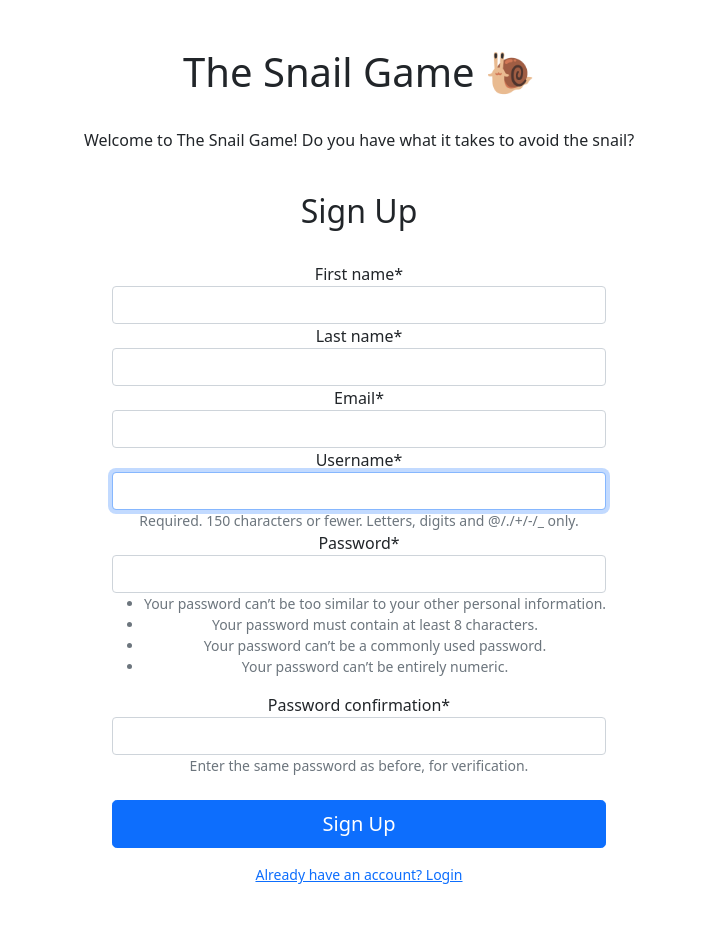
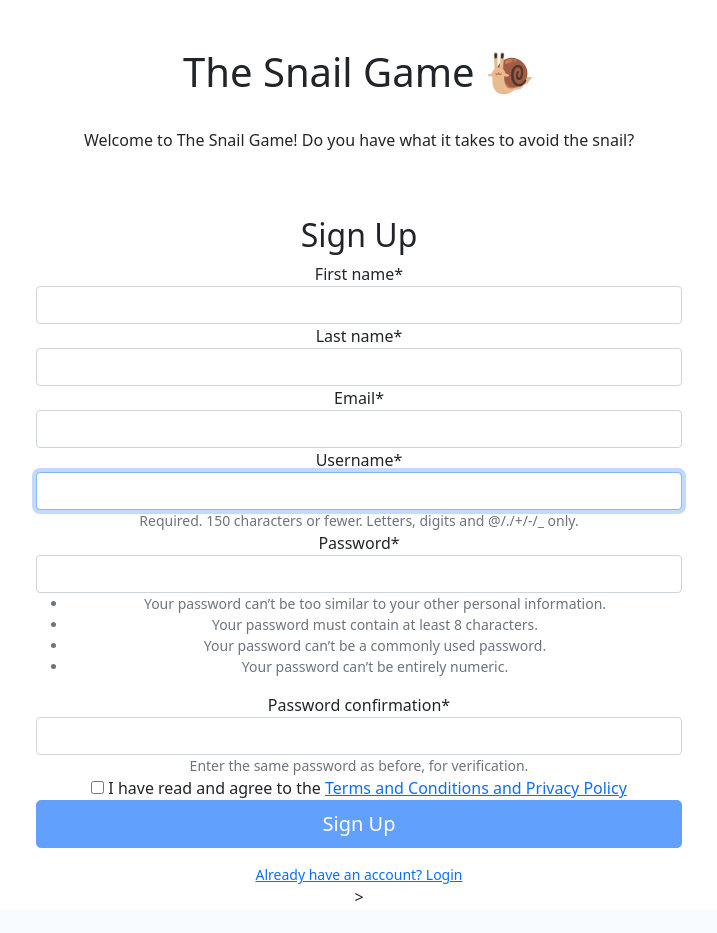
Before and after one commit to alfiewalliss/Group-Software-Project, a Django app: page /signUp/ in a window 1280 px wide. Shown: the part 56-989 px from the top of the page, without its empty margins (281-998 px from the left). After the commit the page ends 957 px from the top, so only its background shows below. Run offline with Django 4.2, Linux system fonts and the light colour scheme; some libraries are stand-ins or nearby versions.

Commit message:
Update signUp.html

```diff
--- a/locationgame/users/templates/users/signUp.html
+++ b/locationgame/users/templates/users/signUp.html
@@ -2,11 +2,21 @@
     <head>
         {% load crispy_forms_tags %}
         <link href="https://cdn.jsdelivr.net/npm/bootstrap@5.1.3/dist/css/bootstrap.min.css" rel="stylesheet" integrity="sha384-1BmE4kWBq78iYhFldvKuhfTAU6auU8tT94WrHftjDbrCEXSU1oBoqyl2QvZ6jIW3" crossorigin="anonymous">
+
+        <script>
+            function enableSubmit(box) {
+                if(box.checked){
+                    document.getElementById("button").disabled = false;
+                } else {
+                    document.getElementById("button").disabled = true;
+                }
+            }
+        </script>
     </head>
-    <body>
+    <body class="text-center">
         <!--Navigation Bar-->
         <nav class="navbar navbar-expand-md navbar-dark bg-primary">
-            <a class="navbar-brand"> 🐌</a>
+            <a class="navbar-brand">🐌</a>
             <button class="navbar-toggler" type="button" data-bs-toggle="collapse" data-bs-target="#navbarMenu">
               <span class="navbar-toggler-icon"></span>
             </button>
@@ -24,32 +34,31 @@
                 </li>
               </ul>
             </div>
-          </nav>
+        </nav>
 
         <div class="text-center">
-            <br>
-            <br>
+            <br><br>
             <h1>The Snail Game 🐌</h1>
             <br>
             <p>Welcome to The Snail Game! Do you have what it takes to avoid the snail?</p>
-            <br>
+            <br><br>
             <main class="form-signin">
                 <div class="card card-block w-30 d-inline-flex" style="border:0">
                     <h2 class="form-floating">Sign Up</h2>
-                    <br>
                     <form method="POST">
                         {% csrf_token %}
                         {{ form|crispy }}
-                        <br>
-                        <button class="w-100 btn btn-lg btn-primary" type="submit">Sign Up</button>
+
+                        <!-- TODO create write Terms and Conditions -->
+                        <input type="checkbox" name="checkbox" value="check" id="tnc" onclick="enableSubmit(this)"/> I have read and agree to the <a href="#" target="_blank">Terms and Conditions and Privacy Policy</a>
+                        <button class="w-100 btn btn-lg btn-primary" type="submit" name="submit" value="submit" id="button" disabled>Sign Up</button>
+
                     </form>
                     <small class="test-muted">
                         <a class="ml-2" href="{% url 'login' %}">Already have an account? Login</a>
                     </small>
-                    <br>
-                    <br>
                 </div>
             </main>
-        </div>
+        </div>>
     </body>
 </html>
```
